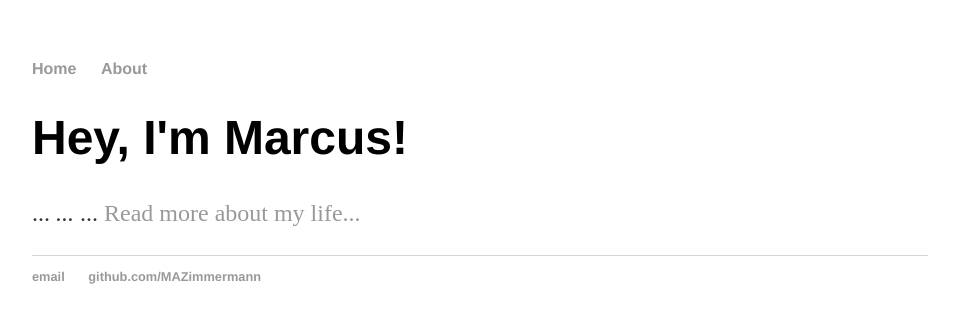
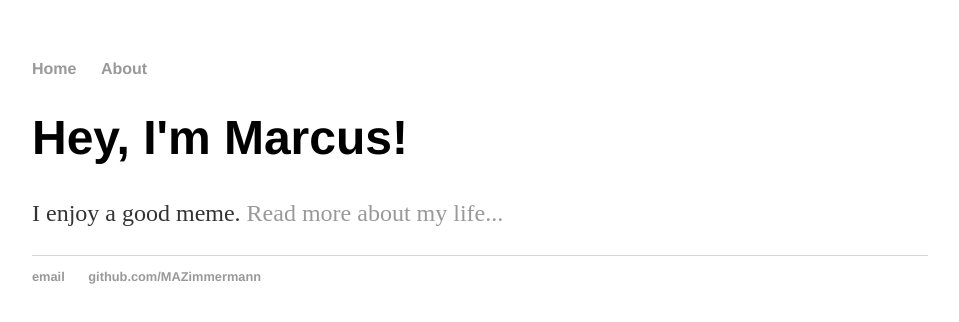
Before and after one commit to MAZimmermann/MAZimmermann.github.io, a plain HTML site: page index.html in a window 1280 px wide. Shown: the whole page, without its empty margins (160-1119 px from the left). Drawn offline with Linux system fonts and the light colour scheme.

Commit message:
Update index.html
Enjoy memes

```diff
--- a/index.html
+++ b/index.html
@@ -17,7 +17,7 @@
 		<div class="container">
     		<div class="blurb">
         		<h1>Hey, I'm Marcus!</h1>
-				<p> ... <em> ... </em> ... <a href="/about">Read more about my life...</a></p>
+				<p>I enjoy a good meme. <a href="/about">Read more about my life...</a></p>
     		</div><!-- /.blurb -->
 		</div><!-- /.container -->
 		<footer>
```
